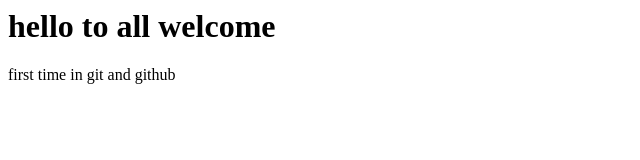
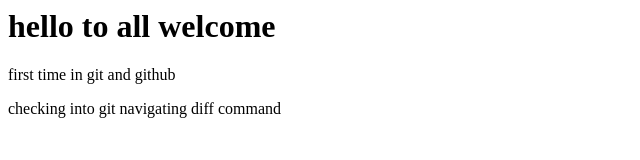
Before and after one commit to shreya-duplicate/dummy, a plain HTML site: page web.html in a window 1280 px wide. Shown: the whole page, without its empty margins (0-640 px from the left). Drawn offline with Linux system fonts and the light colour scheme.

Commit message:
after checking for diff

```diff
--- a/web.html
+++ b/web.html
@@ -6,5 +6,6 @@
 		<p>
 		first time in git and github
 		</p>
+		<p>checking into git navigating diff command</p>
 	</body>
 </html>
```
